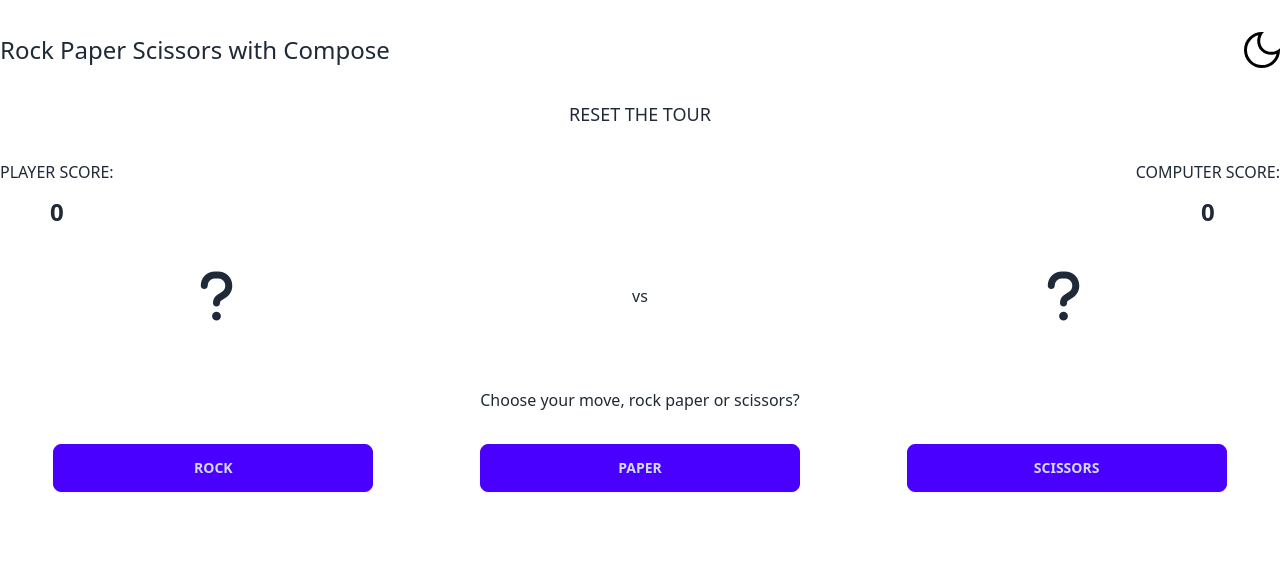
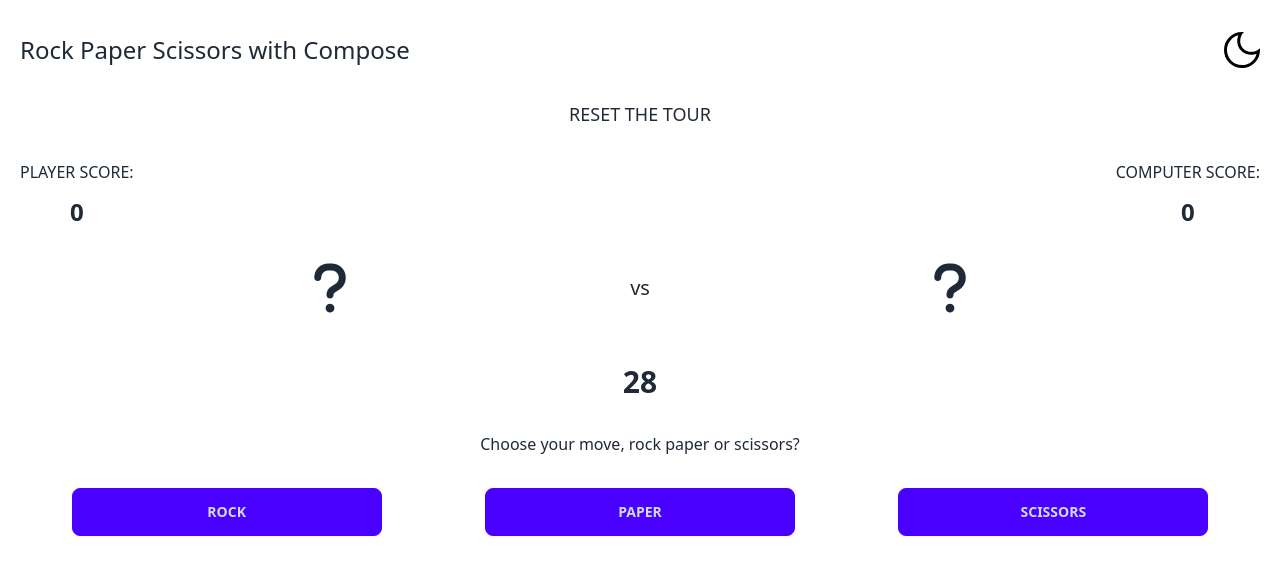
Before and after one commit to mohammadfallah7/rock-paper-scissors, a website built with Vite: page index.html in a window 1280 px wide. Both pictures are taken after a click on the button "Play". Built offline with nearby package versions, Linux system fonts and the light colour scheme.

Commit message:
add timer and audio to game

```diff
--- a/src/main.ts
+++ b/src/main.ts
@@ -3,18 +3,24 @@ import { themeIcon } from "./theme-icon";
 import { getComputerMove } from "./get-computer-move";
 import { determineWinner } from "./determine-winner";
 import { moveIcon } from "./move-icon";
+import gameMusic from "./assets/gameMusic.mp3";
+import loseMusic from "./assets/loseMusic.mp3";
+import tieMusic from "./assets/tieMusic.mp3";
+import winMusic from "./assets/winMusic.mp3";
 
 export type Move = "rock" | "paper" | "scissors";
 let playerScore = 0;
 let computerScore = 0;
+let countdownTimer = 30;
 
 document.querySelector<HTMLDivElement>("#app")!.innerHTML = `
-  <div id="play-view" class="container mx-auto h-screen relative pt-8 px-5 sm:px-0 flex items-center justify-between">
+  <div id="play-view" class="container mx-auto h-screen pt-8 px-5 sm:px-0 flex items-center justify-around gap-10">
     <button id="play-btn" class="btn btn-primary btn-lg px-12">Play<button>
-    <h1 class="text-4xl text-base-content text-left">Rock Paper Scissors with Compose</h1>
+    <h1 class="text-3xl text-base-content text-left">Rock Paper Scissors with Compose</h1>
   </div>
 
-  <div id="game-view" class="container mx-auto pt-8 px-5 sm:px-0 hidden">
+  <div id="game-view" class="container mx-auto pt-8 px-5 hidden">
+    <audio id="game-audio" autoplay></audio>
     <div class="flex justify-between items-center gap-4">
       <h1 class="text-2xl text-base-content">Rock Paper Scissors with Compose</h1>
       <img id="toggle-theme" alt="Theme" class="cursor-pointer" />
@@ -35,15 +41,16 @@ document.querySelector<HTMLDivElement>("#app")!.innerHTML = `
       </div>
     </div>
 
-    <h2 id="result" class="text-5xl text-center my-10"></h2>
+    <h2 id="result" class="text-5xl text-center my-8"></h2>
 
-    <div class="flex justify-around items-center">
+    <div class="flex justify-around items-center relative">
       <i id="player-move" style="font-size: 56px"></i>
-      <span>vs</span>
+      <span class="absolute text-xl">vs</span>
       <i id="computer-move" style="font-size: 56px"></i>
     </div>
 
-    <div class="flex flex-col gap-8 mt-16">
+    <div class="flex flex-col gap-8 mt-12">
+      <span id="timer" class="text-center font-extrabold text-3xl">${countdownTimer}</span>
       <p class="text-center text-base font-thin">Choose your move, rock paper or scissors?</p>
       <div id="user-actions" class="flex justify-around">
         <button class="btn btn-primary w-1/4 font-bold">ROCK</button>
@@ -52,8 +59,16 @@ document.querySelector<HTMLDivElement>("#app")!.innerHTML = `
       </div>
     </div>
   </div>
+
+  <div id="final-view" class="container mx-auto pt-8 px-5 h-screen items-center justify-center hidden">
+    <audio id="final-audio" autoplay></audio>
+    <h1 id="final-message" class="text-center text-5xl"></h1>
+  </div>
 `;
 
+const playView = <HTMLElement>document.querySelector("#play-view");
+const gameView = <HTMLElement>document.querySelector("#game-view");
+const finalView = <HTMLElement>document.querySelector("#final-view");
 const rootEl = <HTMLElement>document.querySelector("html");
 const toggleTheme = <HTMLElement>document.querySelector("#toggle-theme");
 const playBtn = <HTMLButtonElement>document.querySelector("#play-btn");
@@ -65,7 +80,11 @@ const computerScoreEl = document.querySelector(
 const resultEl = <HTMLHeadingElement>document.querySelector("#result");
 const playerMoveEl = <HTMLElement>document.querySelector("#player-move");
 const computerMoveEl = <HTMLElement>document.querySelector("#computer-move");
+const timer = <HTMLSpanElement>document.querySelector("#timer");
 const userActions = <HTMLElement>document.querySelector("#user-actions");
+const finalMessage = <HTMLElement>document.querySelector("#final-message");
+const gameAudio = <HTMLAudioElement>document.querySelector("#game-audio");
+const finalAudio = <HTMLAudioElement>document.querySelector("#final-audio");
 
 document.addEventListener("DOMContentLoaded", () => {
   const currentTheme = localStorage.getItem("theme") ?? "light";
@@ -85,10 +104,36 @@ document.addEventListener("DOMContentLoaded", () => {
 });
 
 playBtn.addEventListener("click", () => {
-  const playView = <HTMLElement>document.querySelector("#play-view");
-  const gameView = <HTMLElement>document.querySelector("#game-view");
+  gameAudio.innerHTML = `<source src="${gameMusic}" type="audio/mpeg">`;
   playView.classList.toggle("hidden");
   gameView.classList.toggle("hidden");
+
+  const interval = setInterval(() => {
+    countdownTimer--;
+    timer.textContent = countdownTimer.toString();
+  }, 1000);
+
+  setTimeout(() => {
+    clearInterval(interval);
+    gameView.classList.toggle("hidden");
+    finalView.classList.remove("hidden");
+    finalView.classList.add("flex");
+
+    if (computerScore > playerScore) {
+      finalMessage.textContent = "YOU LOSE!";
+      finalAudio.innerHTML = `<source src="${loseMusic}" type="audio/mpeg">`;
+    } else if (computerScore < playerScore) {
+      finalMessage.textContent = "YOU WON!";
+      finalAudio.innerHTML = `<source src="${winMusic}" type="audio/mpeg">`;
+    } else {
+      finalMessage.textContent = "TIE!";
+      finalAudio.innerHTML = `<source src="${tieMusic}" type="audio/mpeg">`;
+    }
+
+    setTimeout(() => {
+      location.reload();
+    }, 9000);
+  }, 30000);
 });
 
 resetEl.addEventListener("click", () => {
```
Also changed, not shown: src/output.css, 4 other files.
